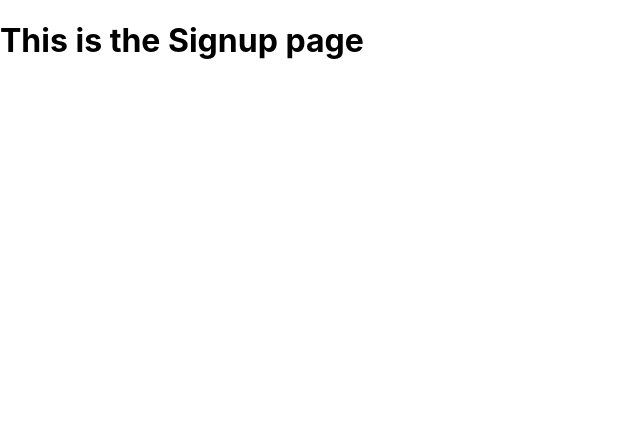
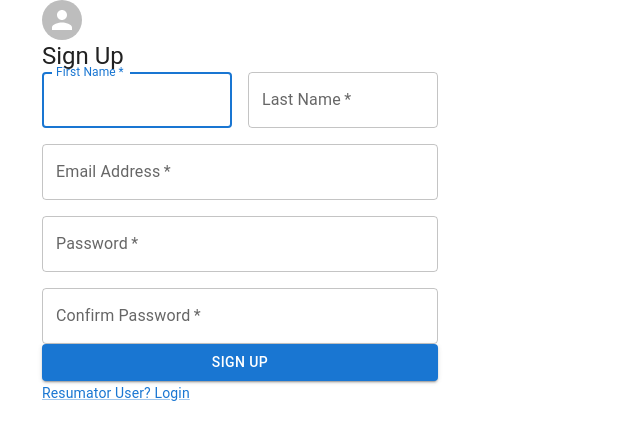
Before and after one commit to kirstgonz/resumator, a React (Create React App) app in the folder client/: page /signup in a window 1280 px wide. Shown: the top 440 px of the page, without its empty margins (0-640 px from the left). Built offline with nearby package versions, Linux system fonts and the light colour scheme.

Commit message:
update to signup page

```diff
--- a/client/src/Pages/Signup/index.js
+++ b/client/src/Pages/Signup/index.js
@@ -1,8 +1,114 @@
 import * as React from 'react';
+import { Avatar, Button, CssBaseline, TextField, Link, Grid, Typography, Container } from '@mui/material';
+import { Card } from 'react-bootstrap';
+
 export default function Signup() {
-    return (
-      <div>
-          <h1> This is the Signup page</h1>
+
+  // Handle sign up form submit
+	const handleSubmit = async (event) => {
+		event.preventDefault();
+	};
+
+  //Signup JSX starts here
+  return (
+    <>
+      <div className="background-img">
+        <div className="d-flex justify-content-center my-auto">
+
+          {/* Sign up form card */}
+          <Card
+            className="shadow z-depth-8 card-border mx-2 mb-3" style={{ width: '30rem' }}>
+            <Card.Body>
+              <Container component="main" maxWidth="xs">
+                <CssBaseline />
+                <div>
+                  <Avatar></Avatar>
+                  <Typography component="h1" variant="h5">Sign Up</Typography>
+
+                  {/* Add Validation code here */}
+
+                  <form onSubmit={handleSubmit} noValidate>
+                    <Grid container spacing={2}>
+                      <Grid item xs={12} sm={6}>
+                        {/* Firstname input */}
+                        <TextField
+                          autoComplete="fname"
+                          name="firstname"
+                          variant="outlined"
+                          required
+                          fullWidth
+                          id="firstName"
+                          label="First Name"
+                          autoFocus
+                        />
+                      </Grid>
+                      <Grid item xs={12} sm={6}>
+                        {/* Lastname input */}
+                        <TextField
+                          variant="outlined"
+                          required
+                          fullWidth
+                          id="lastName"
+                          label="Last Name"
+                          name="lastname"
+                          autoComplete="lname"
+                        />
+                      </Grid>
+                      <Grid item xs={12}>
+                        {/* Email Input */}
+                        <TextField
+                          variant="outlined"
+                          required
+                          fullWidth
+                          id="email"
+                          label="Email Address"
+                          name="email"
+                          autoComplete="email"
+                        />
+                      </Grid>
+                      <Grid item xs={12}>
+                        {/* Password Input */}
+                        <TextField
+                          variant="outlined"
+                          required
+                          fullWidth
+                          name="password"
+                          label="Password"
+                          type="password"
+                          id="password"
+                          autoComplete="current-password"
+                        />
+                      </Grid>
+                      <Grid item xs={12}>
+                        {/* Confirm Password input */}
+                        <TextField
+                          variant="outlined"
+                          required
+                          fullWidth
+                          name="confirmPassword"
+                          label="Confirm Password"
+                          type="password"
+                          id="confirmPassword"
+                          autoComplete="current-password"
+                        />
+                      </Grid>
+                    </Grid>
+                    {/* Submit button */}
+                    <Button type="submit" fullWidth variant="contained" color="primary">Sign Up</Button>
+                    <Grid container justify="flex-end">
+                      <Grid item>
+                        <Link href="/login" variant="body2">
+                          Resumator User? Login
+                        </Link>
+                      </Grid>
+                    </Grid>
+                  </form>
+                </div>
+              </Container>
+            </Card.Body>
+          </Card>
+        </div>
       </div>
-    )
-  }
+    </>
+  )
+}
```
